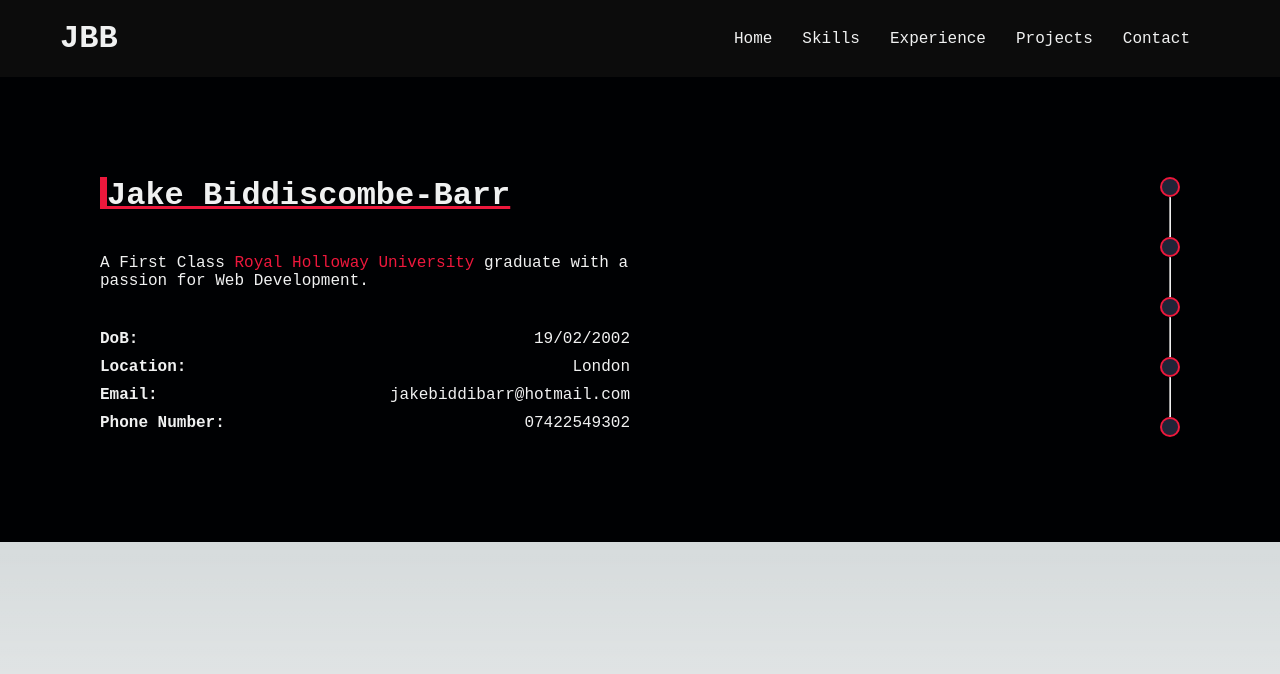
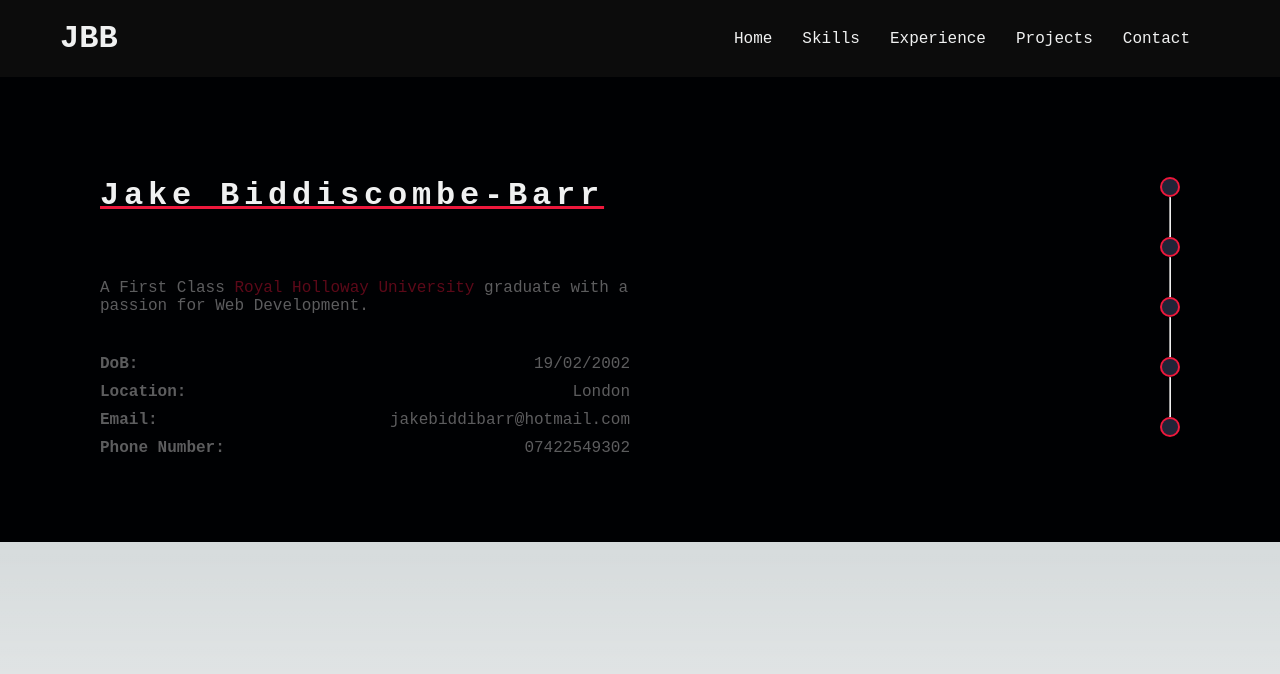
Before and after one commit to JakeBarr20/Portfolio-Website, a Next.js app: page / in a window 1280 px wide. Shown: the top 674 px of the page. Built offline with nearby package versions, Linux system fonts and the light colour scheme.

Commit message:
about animation

```diff
--- a/components/About.tsx
+++ b/components/About.tsx
@@ -4,10 +4,8 @@ const About: React.FC = () => {
     return (
         <div className="about-wrapper">
             <div className="about-left">
-                <div className="name">
-                    <div className="red-square"></div>
                 <h1>Jake Biddiscombe-Barr</h1>
-                </div>
+                <div className="info-wrapper">
                     <p className="bio">A First Class <span className="bio-red">Royal Holloway University</span> graduate with a passion for Web Development.</p>
                     <div className="about-info">
                         <p className="info-header">DoB:</p>
@@ -26,6 +24,7 @@ const About: React.FC = () => {
                         <p>07422549302</p>
                     </div>
                 </div>
+            </div>
             <Scroller></Scroller>
         </div>
     )
--- a/styles/globals.scss
+++ b/styles/globals.scss
@@ -68,20 +68,46 @@
         .about-left {
            width: 530px;;
 
-           .name {
-            display: flex;
-            .red-square{
-                width: 7px;
-                height: 32px;
-                background-color: $primary-red;
+            .info-wrapper {
+                opacity: 0;
+                animation: fadeInUp 2s forwards;
+                animation-delay: 5s;
+            }
+
+            h1 {
+              overflow: hidden;
+              text-decoration: underline;
+              text-decoration-color: $primary-red;
+              border-right: .15em solid $primary-red;
+              white-space: nowrap;
+              margin: 0 auto;
+              letter-spacing: .15em;
+              margin-bottom: 40px;
+              animation:
+                typing 3.5s steps(40, end),
+                blink-caret .75s step-end infinite;
               }
 
-              h1 {
-                text-decoration: underline;
-                text-decoration-color: $primary-red;
-                margin-bottom: 40px;
+              @keyframes fadeInUp {
+                from {
+                    transform: translate3d(0,40px,0);
+                }
+                to {
+                    transform: translate3d(0,0,0);
+                    opacity: 1;
+                }
               }
-           }
+
+              @keyframes typing {
+                from { width: 0 }
+                to { width: 100% }
+              }
+
+              @keyframes blink-caret {
+                from, to { border-color: transparent }
+                50% { border-color: $primary-red; }
+              }
+
 
            .bio {
              margin-bottom: 40px;
```
Lines whose indentation alone changed are shown as unchanged.
